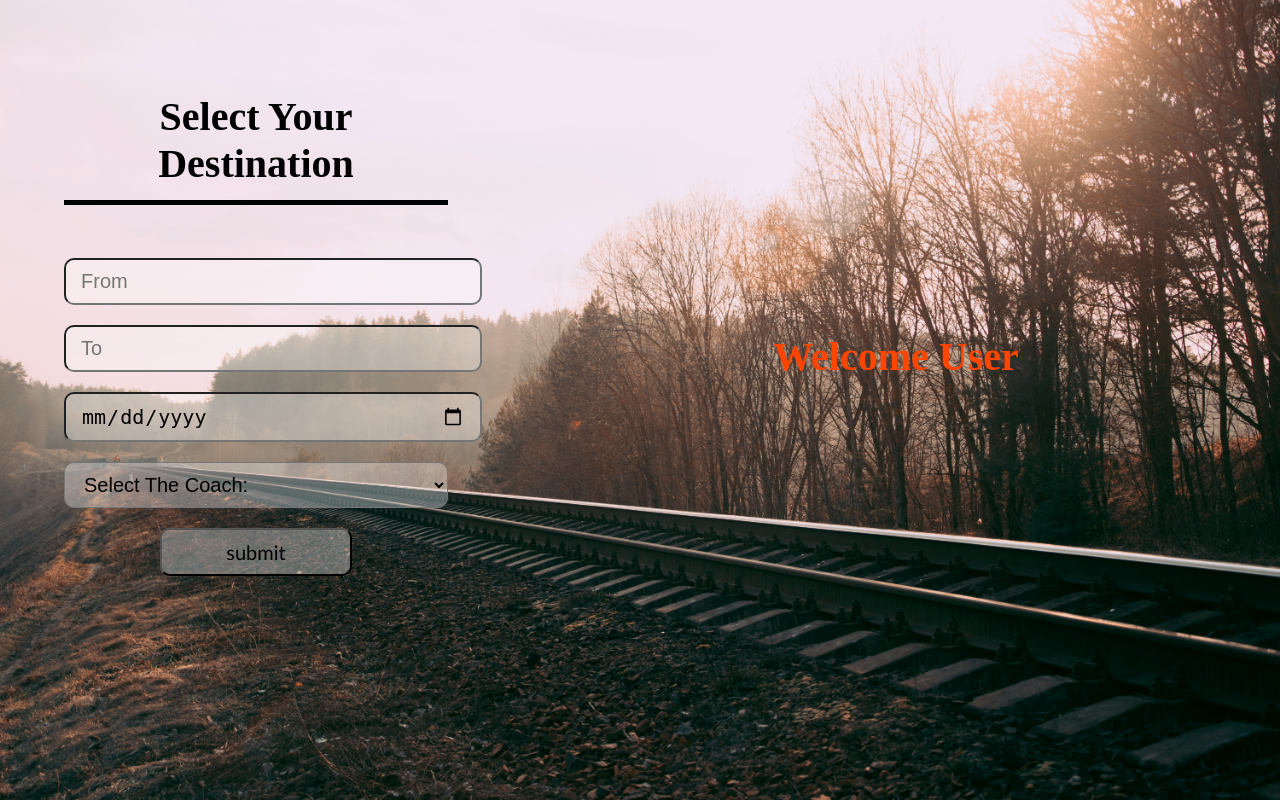
After one commit to EyesOfHell/homepage, a PHP site: page /homepage/bookingpage.html in a window 1280 px wide. The commit adds this page. Run offline with PHP 8.4, Linux system fonts and the light colour scheme.

Commit message:
create homepage

```diff
--- /dev/null
+++ b/homepage/bookingpage.html
@@ -0,0 +1,33 @@
+<!DOCTYPE html>
+<html lang="en">
+<head>
+    <meta charset="UTF-8">
+    <meta http-equiv="X-UA-Compatible" content="IE=edge">
+    <meta name="viewport" content="width=device-width, initial-scale=1.0">
+
+    <a href="https://www.flaticon.com/free-icons/send" title="send icons"></a>
+    <link rel="stylesheet" href="index.css">
+    <title>Home page </title>
+</head>
+<body>
+    <div class="container">
+        <div class="input-box">
+            <h3>Select Your Destination</h3>
+            <input type="text" id="from" placeholder="From">
+            <input type="text" id="to" placeholder="To">
+            <input type="date" id="data" placeholder="Date">
+            <select name="coach" id="coach">
+                <option  disabled selected>Select The Coach:</option>
+                <option value="AC First">AC First Class</option>
+                <option value="AC Second">AC Second Class</option>
+                <option value="AC Third">AC Third Class</option>
+                <option value="Sleeper">Sleeper</option>
+              </select>
+            <button class="btn">submit</button>
+        </div>
+    </div>
+    <div class="container" id="userinfo">
+        <h2>Welcome User </h2>
+    </div>
+</body>
+</html>
--- /dev/null
+++ b/homepage/index.css
@@ -0,0 +1,72 @@
+*{
+    margin:0;
+    padding: 0;
+}
+
+body{
+    background: url(track.jpg) no-repeat center center fixed;
+    background-size: cover;
+}
+
+.container{
+    width: 30%;
+    height: 50vh;
+    position: absolute;
+    top: 30%;
+    left: 20%;
+    transform: translate(-50%,-40%);
+    justify-content: center;
+    text-align: center;
+}
+
+.container h3{
+    font-size: 40px;
+    border-bottom: 5px solid black;
+    margin-bottom: 43px;
+    padding: 13px 0;
+    text-align: center;
+}
+
+.container.input-box {
+    width: 100%;
+    padding: 50px;
+    margin-bottom: 25px;
+    background: rgba(255, 255, 255, 0.068);
+    box-shadow: 0px 5px 15px rgba(0, 0, 0, 1);
+    border-radius: 10px;
+  }
+
+.container .input-box input ,select ,button{
+    color: black;
+  width: 100%;
+  padding: 10px 15px;
+  margin: 10px 0px;
+  border-radius: 10px;
+  font-size: 20px;
+  background-color: rgba(255, 255, 255, 0.333);
+  }
+
+.btn{
+    cursor: pointer;
+    outline:none;
+    width: 50%;
+    font-family:'Gill Sans', 'Gill Sans MT', Calibri, 'Trebuchet MS', sans-serif
+
+}
+
+.btn :hover {
+    letter-spacing: 0.1em;
+  }
+
+#userinfo{
+    top: 60%;
+    left:70%;
+}
+
+#userinfo h2{
+    font-size: 40px;
+    color:  orangered;
+    margin-bottom: 43px;
+    padding: 13px 0;
+    text-align: center;
+}
```
Also changed, not shown: index.php (+21 -40 lines), homepage/track.jpg (added).
